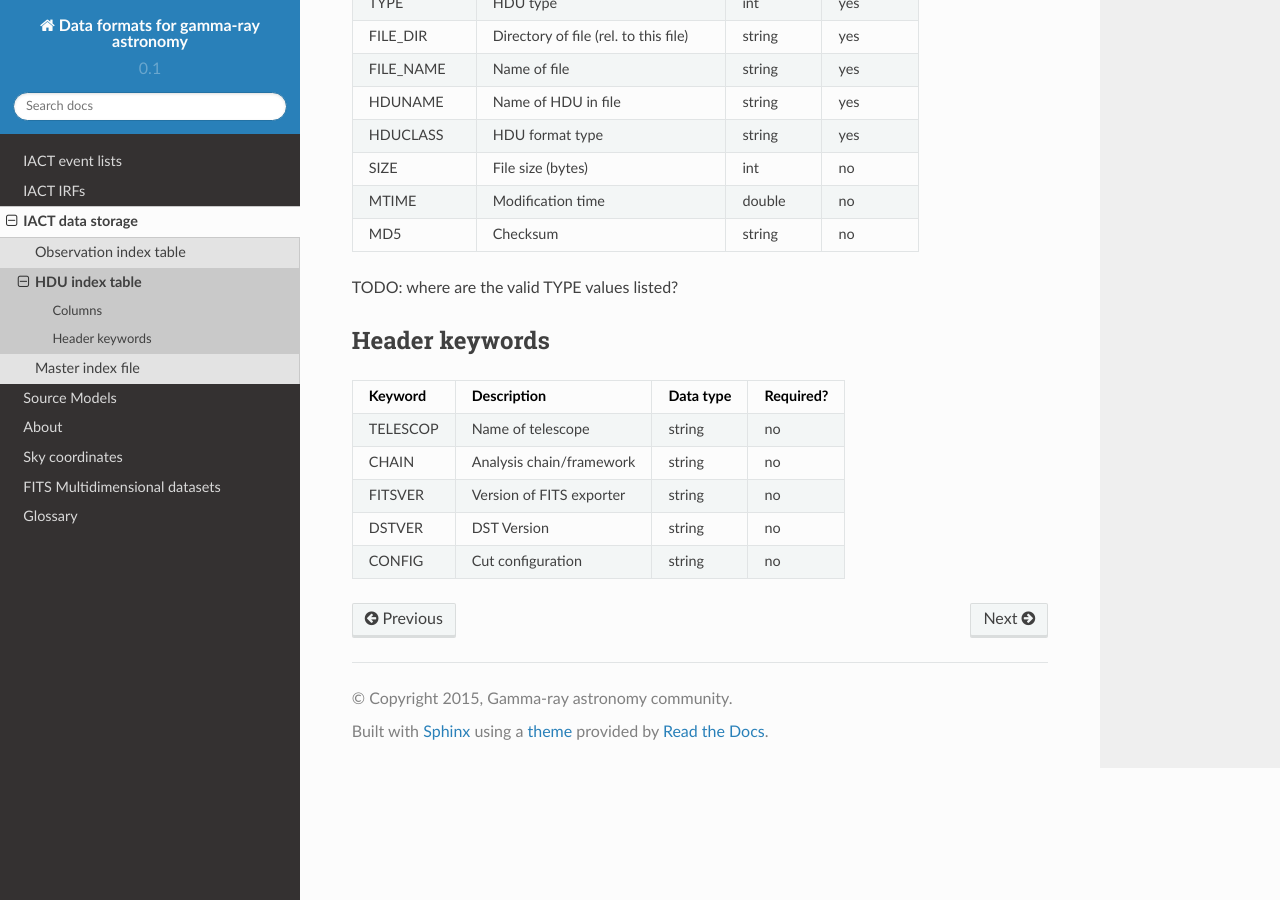
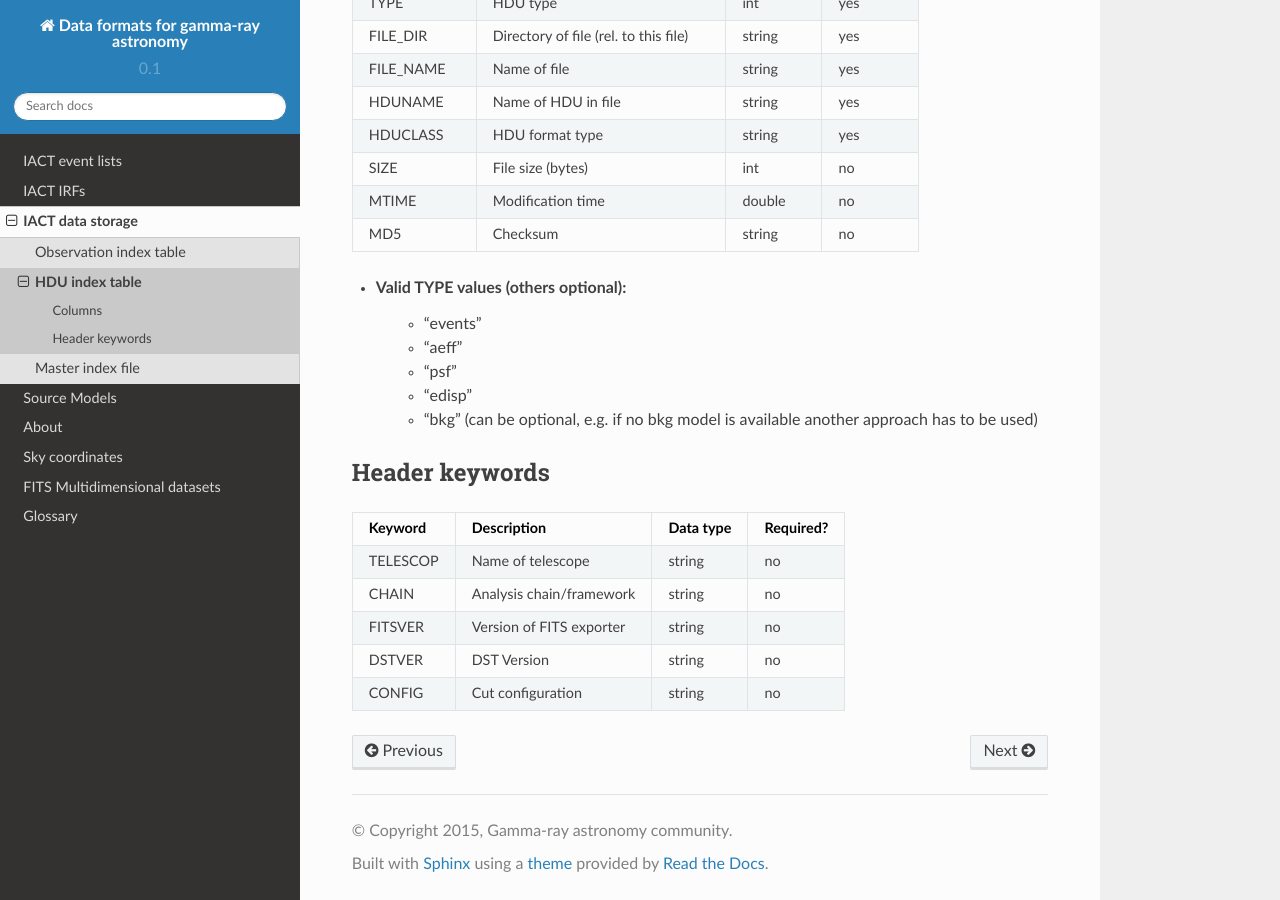
Before and after one commit to open-gamma-ray-astro/gamma-astro-data-formats, a Sphinx documentation site: the page built from source/data_storage/hdu_index/index.rst, in a window 1280 px wide and 900 px high, scrolled down 524 px. Built offline with Sphinx 7.4.7 and the Read the Docs theme 2.0.0, drawn with Linux system fonts in a browser that asks for light colours.

Commit message:
minor adjustments

```diff
--- a/source/data_storage/hdu_index/index.rst
+++ b/source/data_storage/hdu_index/index.rst
@@ -31,8 +31,12 @@ MTIME           Modification time                                 double    no
 MD5             Checksum                                          string    no
 ==============  ================================================  ========= =========
 
-
-TODO: where are the valid TYPE values listed?
++ Valid TYPE values (others optional):
+    + "events"
+    + "aeff"
+    + "psf"
+    + "edisp"
+    + "bkg" (can be optional, e.g. if no bkg model is available another approach has to be used)
 
 .. _hdu-index-header:
 
--- a/source/data_storage/index.rst
+++ b/source/data_storage/index.rst
@@ -10,7 +10,7 @@ We have per-run IRFs and per run event lists. The challenge is that in the data
 we have to accomodate user choices on various levels:
 
 * Reconstruction chain (e.g. paris)
-* Version of FITS exporter (e.g prod01)
+* Version of FITS exporter (e.g. prod01)
 * Version of internal data storage (e.g. model_deconvoluted_prod26)
 * Cut configuration (e.g. mpp_std)
 
```
